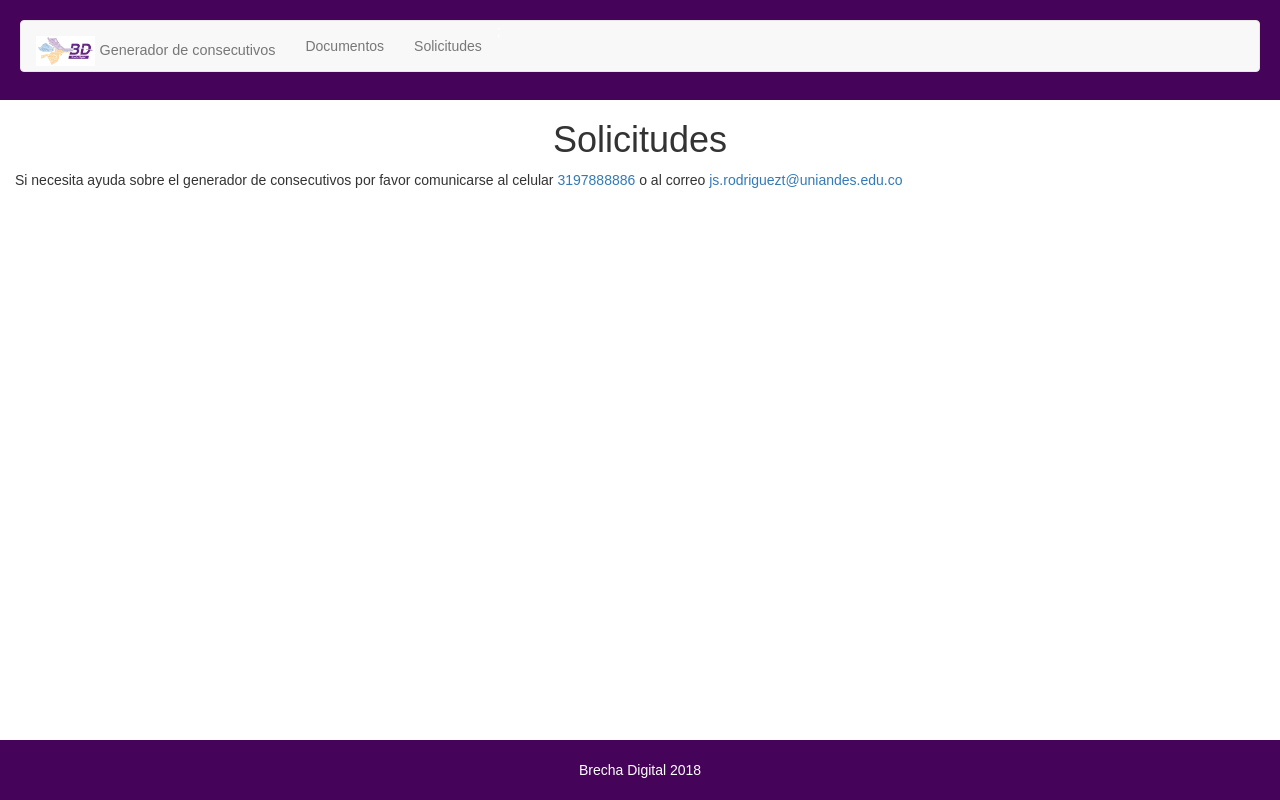
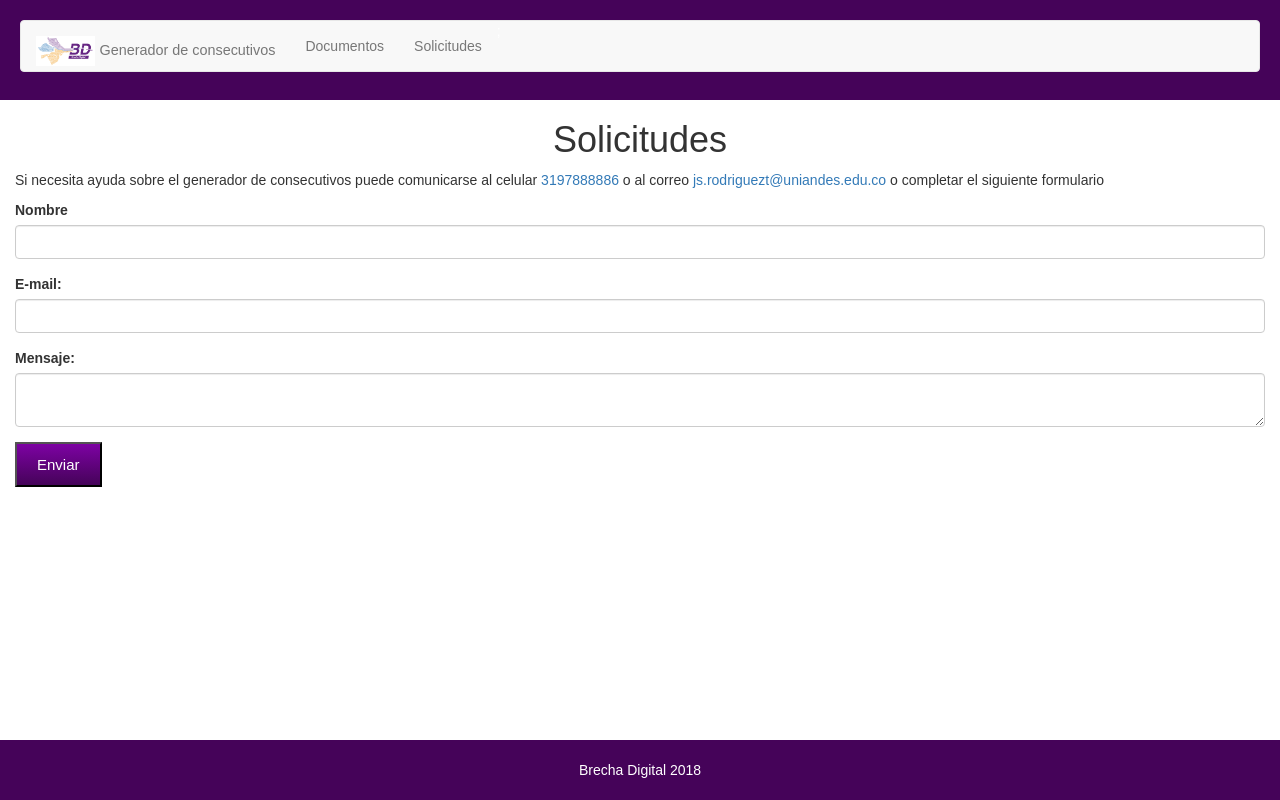
Before and after one commit to rtjuansebastian/consecutivos_front, a React (Create React App) app: page /solicitudes in a window 1280 px wide. Built offline with nearby package versions, Linux system fonts and the light colour scheme.

Commit message:
Se agrego formulario de tickets.
Cambios para desarrollo.

```diff
--- a/src/components/Documentos/index.js
+++ b/src/components/Documentos/index.js
@@ -72,7 +72,7 @@ class Documentos extends Component {
     }
 
     buscarDocumento(id) {
-        fetch('http://159.89.94.78:8080/consecutivos/documento/' + id, {method: 'GET'})
+        fetch('http://localhost:8080/consecutivos/documento/' + id, {method: 'GET'})
                 .then((response) => {
                     return response.json();
                 })
@@ -82,7 +82,7 @@ class Documentos extends Component {
     }
 
     crearDocumento(documento) {
-        fetch('http://159.89.94.78:8080/consecutivos/documento', {method: 'POST', body: JSON.stringify(documento), headers: {'Accept': 'application/json', 'Content-Type': 'application/json'}})
+        fetch('http://localhost:8080/consecutivos/documento', {method: 'POST', body: JSON.stringify(documento), headers: {'Accept': 'application/json', 'Content-Type': 'application/json'}})
                 .then((response) => {
                     return response.json();
                 })
@@ -97,7 +97,7 @@ class Documentos extends Component {
     }
 
     traerDocumentos() {
-        fetch('http://159.89.94.78:8080/consecutivos/documentos')
+        fetch('http://localhost:8080/consecutivos/documentos')
                 .then((response) => {
                     return response.json();
                 })
@@ -109,21 +109,21 @@ class Documentos extends Component {
     editarDocumento(documento) {
         var data = new FormData();
         data.append("json", JSON.stringify(documento));
-        fetch('http://159.89.94.78:8080/consecutivos/documento', {method: 'PUT', body: data})
+        fetch('http://localhost:8080/consecutivos/documento', {method: 'PUT', body: data})
                 .then((response) => {
                     return response.json();
                 });
     }
 
     eliminarDocumento(id) {
-        fetch('http://159.89.94.78:8080/consecutivos/documento/'+id, {method: 'DELETE'})
+        fetch('http://localhost:8080/consecutivos/documento/'+id, {method: 'DELETE'})
                 .then(() => {
                     this.traerDocumentos();
                 });
     }
 
     traerTiposDocumentos() {
-        fetch('http://159.89.94.78:8080/consecutivos/tiposDocumentos')
+        fetch('http://localhost:8080/consecutivos/tiposDocumentos')
                 .then((response) => {
                     return response.json();
                 })
@@ -133,7 +133,7 @@ class Documentos extends Component {
     }
 
     traerUsuarios() {
-        fetch('http://159.89.94.78:8080/consecutivos/usuarios')
+        fetch('http://localhost:8080/consecutivos/usuarios')
                 .then((response) => {
                     return response.json();
                 })
@@ -143,7 +143,7 @@ class Documentos extends Component {
     }
 
     traerEquipos() {
-        fetch('http://159.89.94.78:8080/consecutivos/equipos')
+        fetch('http://localhost:8080/consecutivos/equipos')
                 .then((response) => {
                     return response.json();
                 })
--- a/src/components/Equipos/index.js
+++ b/src/components/Equipos/index.js
@@ -16,7 +16,7 @@ class Equipos extends Component {
     }
 
     traerEquipos() {
-        fetch('http://159.89.94.78:8080/consecutivos/equipos')
+        fetch('http://localhost:8080/consecutivos/equipos')
                 .then((response) => {
                     return response.json();
                 })
--- a/src/components/Global/Modal.js
+++ b/src/components/Global/Modal.js
@@ -45,7 +45,7 @@ class ModalEditar extends Component {
     }
 
     editarDocumento(documento) {
-        fetch('http://159.89.94.78:8080/consecutivos/documento', {method: 'PUT', body: JSON.stringify(documento), headers: {'Accept': 'application/json', 'Content-Type': 'application/json'}})
+        fetch('http://localhost:8080/consecutivos/documento', {method: 'PUT', body: JSON.stringify(documento), headers: {'Accept': 'application/json', 'Content-Type': 'application/json'}})
                 .then(() => {
                     //this.setState({editado:true});
                     window.location.reload()
--- a/src/components/Solicitudes/index.js
+++ b/src/components/Solicitudes/index.js
@@ -2,6 +2,49 @@
 import React, { Component } from 'react';
 
 class Solicitudes extends Component {
+
+    constructor(props) {
+        super(props);
+        this.handleInputChange = this.handleInputChange.bind(this);
+        this.handleSubmit = this.handleSubmit.bind(this);
+        this.state = {
+            contactName:'',
+            contactEmail:'',
+            contactMessage:'',
+            type:'',
+            message:''
+        };
+    }
+
+    handleInputChange(event) {
+        const target = event.target;
+        const value = target.type === 'checkbox' ? target.checked : target.value;
+        const name = target.name;
+        //console.log("campo: "+name+ " - Valor: " + value);
+        this.setState({
+            [name]: value
+        });
+    }
+
+    handleSubmit(event) {
+        event.preventDefault();
+        this.setState({ type: 'info', message: 'Enviando…' });
+        const data = new FormData(event.target);
+        fetch('http://consecutivos.brechadigitalregional.com/mailer.php',{method: 'POST', body:data}).then((response)=>{
+                if(response.status===200){
+                this.setState({
+                    type: 'success',
+                    message: 'Hemos recibido su mensaje y lo contactaremos en breve. ¡Gracias!',
+                    contactName:'',
+                    contactEmail:'',
+                    contactMessage:''});
+                }else{
+                    this.setState({
+                    type: 'error',
+                    message: 'Por favor complete el formulario y envie de nuevo'});
+                }
+            });
+    }
 
     render() {
 
@@ -9,7 +52,29 @@ class Solicitudes extends Component {
                 <div className="row">
                     <h1 className="text-center">Solicitudes</h1>
                     <div className="col-md-12">
-                    <p>Si necesita ayuda sobre el generador de consecutivos por favor comunicarse al celular <a href="tel:+573197888886">3197888886</a> o al correo <a href="mailto:js.rodriguezt@uniandes.edu.co">js.rodriguezt@uniandes.edu.co</a></p>
+                    <p>Si necesita ayuda sobre el generador de consecutivos puede comunicarse al celular <a href="tel:+573197888886">3197888886</a> o al correo <a href="mailto:js.rodriguezt@uniandes.edu.co">js.rodriguezt@uniandes.edu.co</a> o completar el siguiente formulario</p>
+                    </div>
+                    <div className="col-md-12">
+                        <form id="contactForm" method="POST" action="mailer.php" onSubmit={this.handleSubmit}>
+                            <fieldset className="form-group">
+                                <label>Nombre</label>
+                                <input type="text" value={this.state.contactName} className="form-control" name="contactName" onChange={this.handleInputChange} required/>
+                            </fieldset>
+
+                            <fieldset className="form-group">
+                                <label>E-mail:</label>
+                                <input value={this.state.contactEmail} className="form-control" name="contactEmail" type="email" onChange={this.handleInputChange} required />
+                            </fieldset>
+
+                            <fieldset className="form-group">
+                                <label>Mensaje:</label>
+                                <textarea value={this.state.contactMessage} className="form-control" name="contactMessage" onChange={this.handleInputChange} required></textarea>
+                            </fieldset>
+                            <fieldset>
+                                <button className="btn-crear">Enviar</button>
+                            </fieldset>
+                        </form>
+                        <label>{this.state.message}</label>
                     </div>
                 </div>
                 );
--- a/src/components/TiposDocumentos/index.js
+++ b/src/components/TiposDocumentos/index.js
@@ -16,7 +16,7 @@ class TiposDocumentos extends Component {
     }
 
     traerTiposDocumentos() {
-        fetch('http://159.89.94.78:8080/consecutivos/tiposDocumentos')
+        fetch('http://localhost:8080/consecutivos/tiposDocumentos')
                 .then((response) => {
                     return response.json();
                 })
--- a/src/components/Usuarios/index.js
+++ b/src/components/Usuarios/index.js
@@ -16,7 +16,7 @@ class Usuarios extends Component {
     }
 
     traerUsuarios() {
-        fetch('http://159.89.94.78:8080/consecutivos/usuarios')
+        fetch('http://localhost:8080/consecutivos/usuarios')
                 .then((response) => {
                     return response.json();
                 })
```
Also changed, not shown: public/index.html (line endings or trailing spaces).
